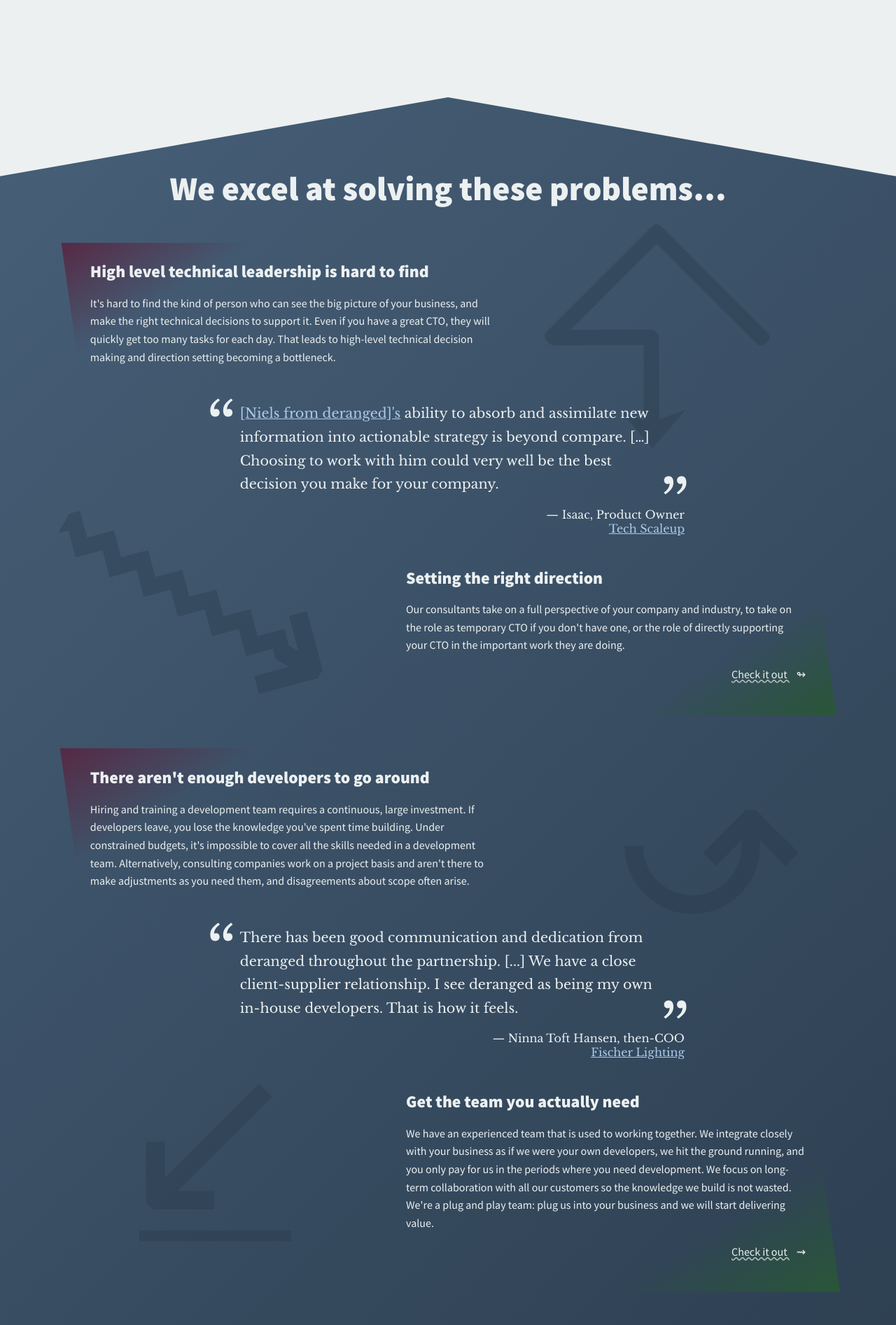
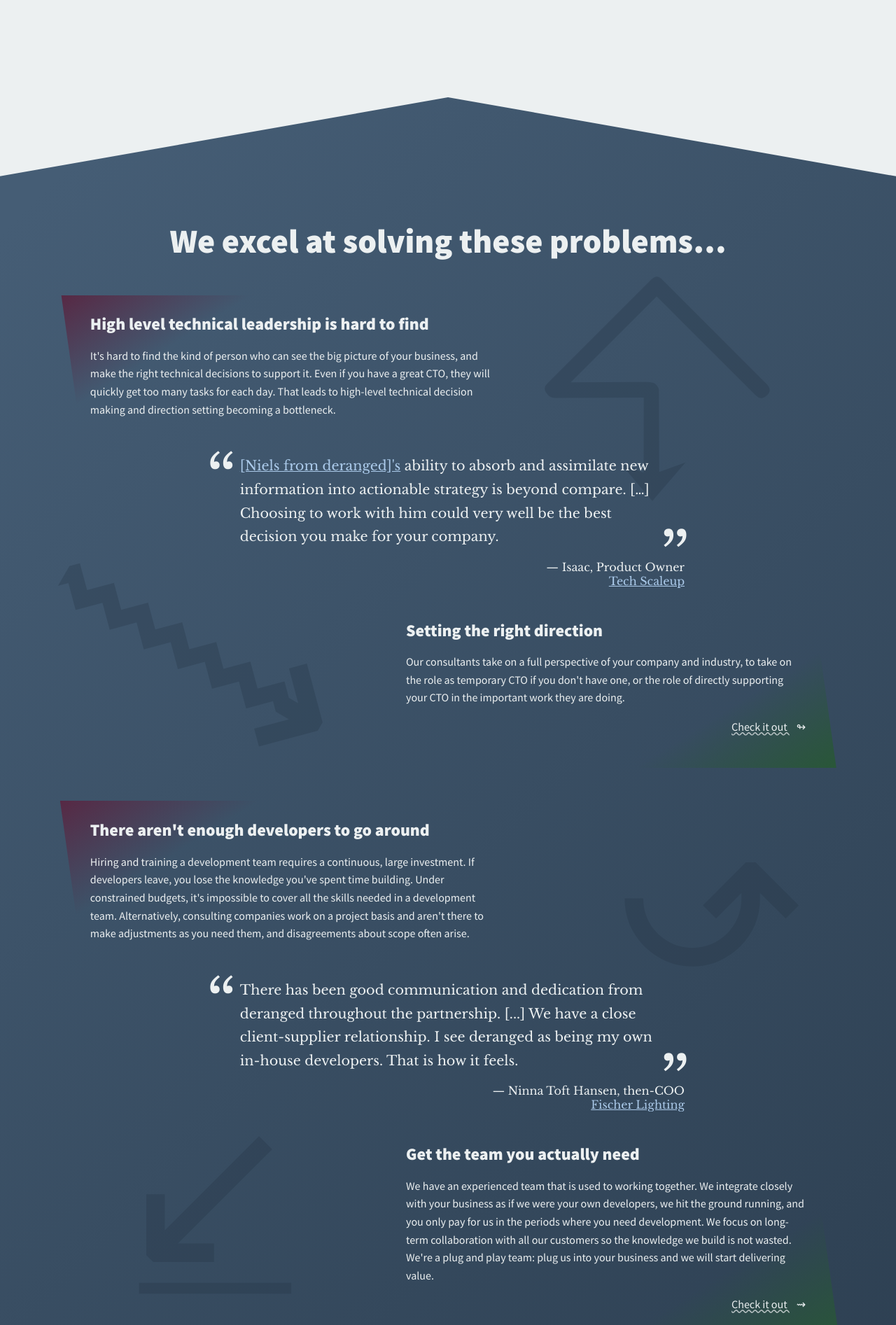
Before and after one commit to derangeddk/deranged.dk, a Jekyll site: the page built from index.html, in a window 1280 px wide. Shown: the part 2746-4639 px from the top of the page at 70% size. Built offline with Jekyll 4.4.1, drawn with Linux system fonts in a browser that asks for light colours.

Commit message:
Add padding to top of products section

```diff
--- a/css/home.scss
+++ b/css/home.scss
@@ -595,12 +595,14 @@ permalink: /css/homestyle.css
   background-image: linear-gradient(315deg, #2c3e50 15%, #455d75 95%);
   color: #ecf0f1;
   padding: 100px;
+  padding-top: 175px;
   position: relative;
   z-index: 0;
   overflow: hidden;
 
   @media (max-width: 767px) {
     padding: 3em 1.5em;
+    padding-top: 100px;
     overflow: hidden;
   }
 
```
